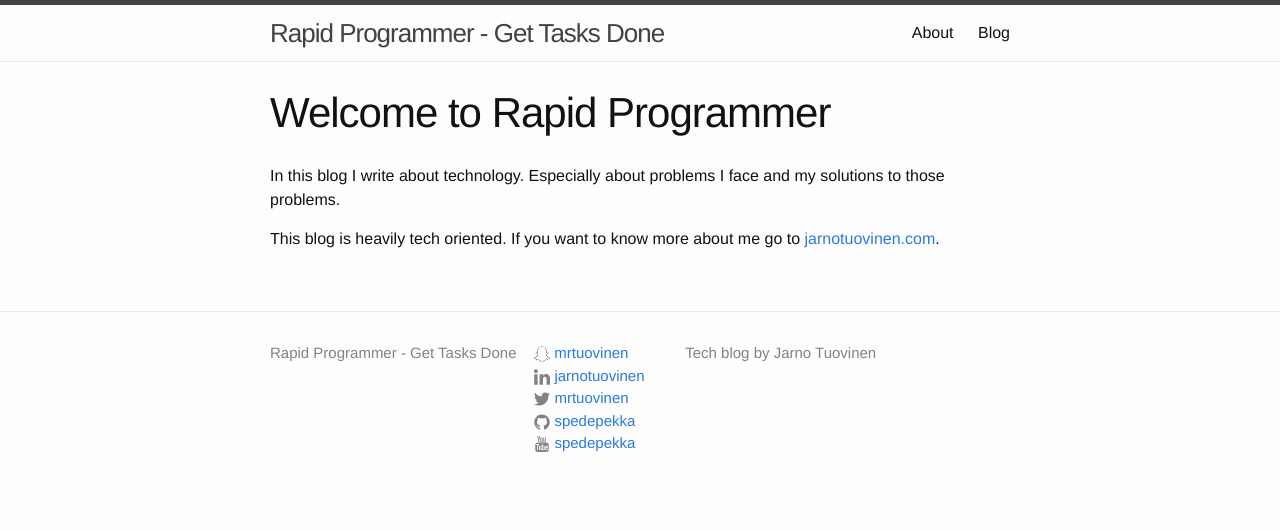
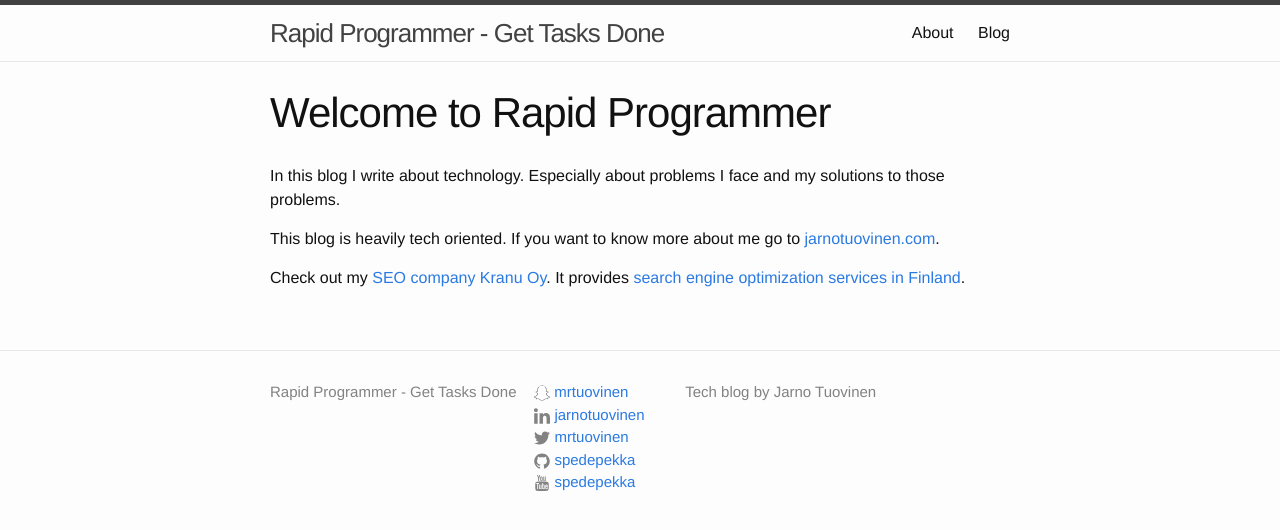
Before and after one commit to spedepekka/rapidprogrammer, a Jekyll site: the page built from index.md, in a window 1280 px wide. Shown: the top 530 px of the page. Built offline with Jekyll 4.4.1, drawn with Linux system fonts in a browser that asks for light colours.

Commit message:
Add Kranu Oy to index-page

```diff
--- a/index.md
+++ b/index.md
@@ -6,3 +6,5 @@ title: Welcome to Rapid Programmer
 In this blog I write about technology. Especially about problems I face and my solutions to those problems.
 
 This blog is heavily tech oriented. If you want to know more about me go to [jarnotuovinen.com](http://jarnotuovinen.com).
+
+Check out my [SEO company Kranu Oy](https://www.kranu.fi). It provides [search engine optimization services in Finland](https://www.kauppalehti.fi/5/i/yritykset/yrityshaku/osuma_tulostus.jsp?id=29340455).
```
